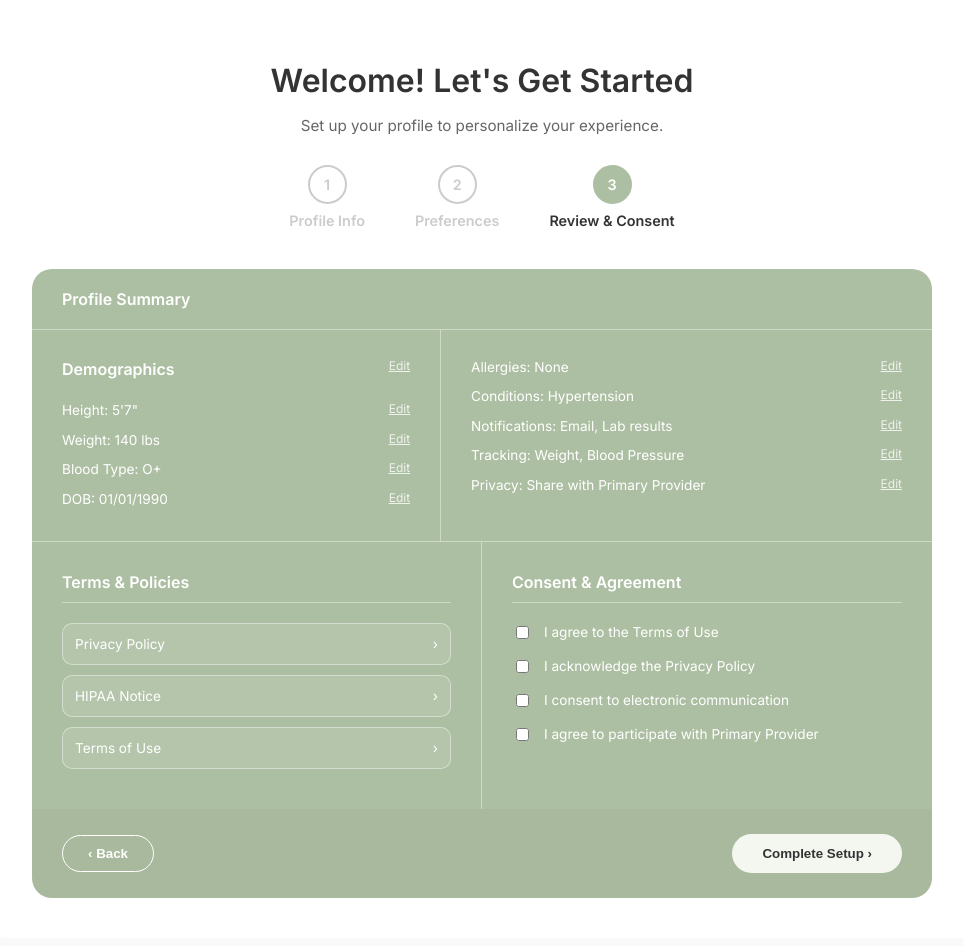
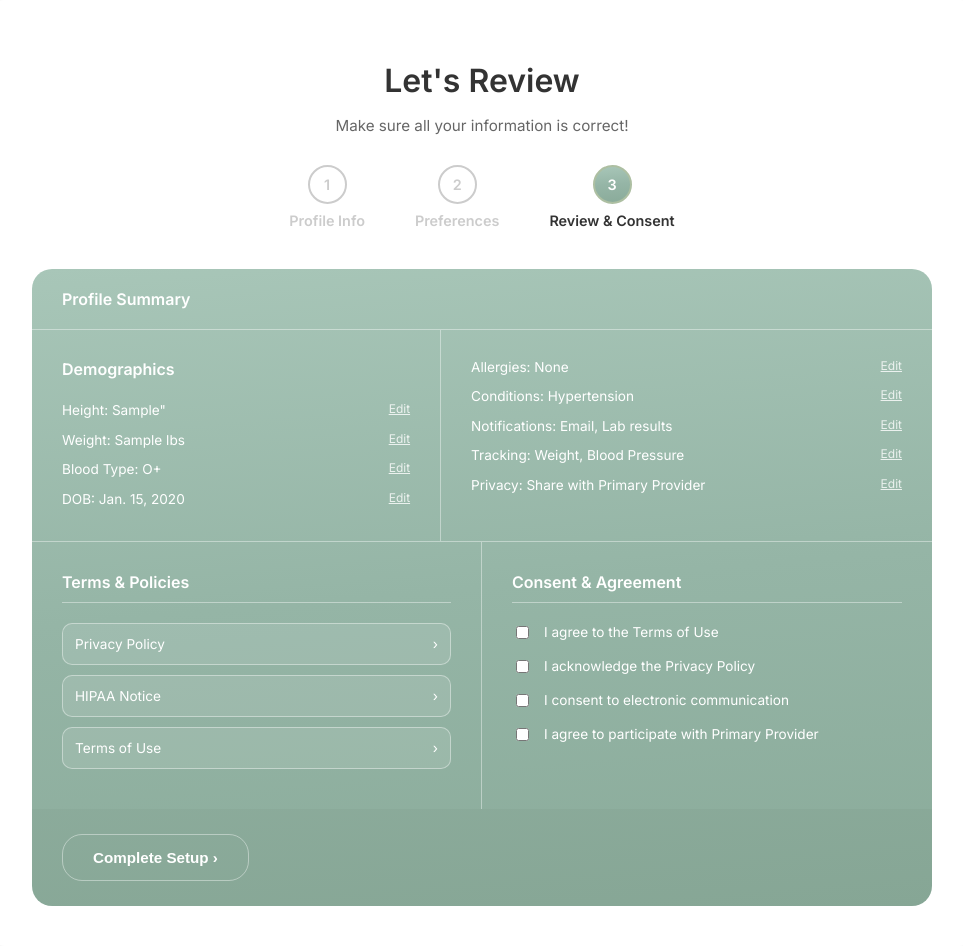
Before and after one commit to Redden5/HealthPlus, a Django app: page /patients/consent/ in a window 1280 px wide. Shown: the whole page, without its empty margins (158-1121 px from the left). Before the commit the page ends 898 px from the top, so only its background shows below. Run offline with Django 5.2, Linux system fonts and the light colour scheme; a user stored in the database is signed in; tables that the repository leaves empty hold one stand-in row (values such as "Sample post").

Commit message:
Fixed design, paitent account creation attributes, added dashboard, added profile, added edit profile

```diff
--- a/accounts/views.py
+++ b/accounts/views.py
@@ -4,6 +4,11 @@ from django.contrib import messages
 
 def login_view(request):
     if request.method == 'POST':
+        action = request.POST.get('action')
+
+        # Create Account
+        if action == 'createAccount':
+            return redirect('/patients/setup/')
         #Get data from form
         username = request.POST.get('username')
         password = request.POST.get('password')
--- a/patients/forms.py
+++ b/patients/forms.py
@@ -11,3 +11,16 @@ class ConsentForm(forms.ModelForm):
         if not data:
             raise forms.ValidationError("Please accept terms to continue.")
         return data
+class QuickEditForm(forms.ModelForm):
+    class Meta:
+        model = PatientProfile
+        fields = ['height', 'weight', 'blood_type','date_of_birth']
+        widgets = {
+            'height': forms.TextInput(attrs={'class': 'modal-input'}),
+            'weight': forms.TextInput(attrs={'class': 'modal-input'}),
+            'blood_type': forms.TextInput(attrs={'class': 'modal-input'}),
+            'date_of_birth': forms.TextInput(attrs={'class': 'modal-input'}),
+            'allergies': forms.TextInput(attrs={'class': 'modal-input'}),
+            'medical_conditions': forms.TextInput(attrs={'class': 'modal-input'}),
+            'notification_frequency': forms.TextInput(attrs={'class': 'modal-input'}),
+        }
--- a/patients/templates/patients/dashboard.html
+++ b/patients/templates/patients/dashboard.html
@@ -1,4 +1,3 @@
-<<<<<<< HEAD
 <!DOCTYPE html>
 <html lang="en">
 <head>
@@ -852,7 +851,7 @@
 
         <section class="dashboard-content">
             <div class="greeting-date">
-                Good morning, {{ profile.first_name }} {{} <span>— Tuesday, March 3, 2026</span>
+                Good morning, {{ profile.first_name }} <span>— Tuesday, March 3, 2026</span>
             </div>
 
             <!-- STAT CARDS -->
@@ -1309,6 +1308,3 @@
     </script>
 </body>
 </html>
-=======
-<h1>You made it to patient dashboard</h1>
->>>>>>> c3896ac9343605493836f0d4ab3d8ef3cf338c15
--- a/patients/templates/patients/review_consent.html
+++ b/patients/templates/patients/review_consent.html
@@ -44,11 +44,12 @@
             border-radius: 50%; display: flex; align-items: center;
             justify-content: center; margin: 0 auto 8px;
         }
-        .step.active .step-num { background: var(--primary-green); color: white; border-color: var(--primary-green); }
+        .step.active .step-num {             background: linear-gradient(175deg, #a8c6b8 0%, #95b5a6 50%, #8aab9a 100%);
+; color: white; border-color: var(--primary-green); }
 
         /* The Green Review Card */
         .form-card {
-            background-color: var(--primary-green);
+            background: linear-gradient(175deg, #a8c6b8 0%, #95b5a6 50%, #8aab9a 100%);
             border-radius: 20px;
             color: white;
             overflow: hidden;
@@ -137,35 +234,31 @@
             background: rgba(0,0,0,0.03);
         }
 
-        .btn-back {
+        .btn-complete {
             background: transparent;
-            border: 1px solid white;
             color: white;
-            padding: 10px 25px;
-            border-radius: 25px;
+            border: 1.5px solid rgba(255,255,255,0.4);
+            padding: 14px 30px;
+            border-radius: 20px;
+            font-weight: 600;
+            font-size: 0.95rem;
             cursor: pointer;
-            font-weight: 600;
+            text-decoration: none;
+            transition: background 0.2s;
         }
+        .btn-complete:hover {
+            background: rgba(255,255,255,0.1);
 
-        .btn-complete {
-            background: #f4f7f0; /* Very light green/white */
-            color: var(--text-main);
-            border: none;
-            padding: 12px 30px;
-            border-radius: 25px;
-            font-weight: 600;
-            cursor: pointer;
-            display: flex;
-            align-items: center;
-            gap: 10px;
         }
     </style>
 </head>
 <body>
 
 <div class="container">
-    <h1>Welcome! Let's Get Started</h1>
-    <p style="color: #666; margin-bottom: 30px; font-size: 0.95rem;">Set up your profile to personalize your experience.</p>
+    <form method="POST">
+        {% csrf_token %}
+    <h1>Let's Review</h1>
+    <p style="color: #666; margin-bottom: 30px; font-size: 0.95rem;">Make sure all your information is correct!</p>
 
     <div class="stepper">
         <div class="step"><div class="step-num">1</div>Profile Info</div>
@@ -180,20 +273,19 @@
             <div class="summary-col">
                 <div style="display: flex; justify-content: space-between; margin-bottom: 15px;">
                     <strong style="font-size: 1rem;">Demographics</strong>
-                    <span class="edit-link">Edit</span>
                 </div>
-                <div class="summary-item"><span>Height: 5'7"</span> <span class="edit-link">Edit</span></div>
-                <div class="summary-item"><span>Weight: 140 lbs</span> <span class="edit-link">Edit</span></div>
-                <div class="summary-item"><span>Blood Type: O+</span> <span class="edit-link">Edit</span></div>
-                <div class="summary-item"><span>DOB: 01/01/1990</span> <span class="edit-link">Edit</span></div>
+                <div class="summary-item"><span>Height: {{ profile.height }}"</span> <span class="edit-link" onclick="openModal()">Edit</span></div>
+                <div class="summary-item"><span>Weight: {{ profile.weight }} lbs</span> <span class="edit-link" onclick="openModal()">Edit</span></div>
+                <div class="summary-item"><span>Blood Type: {{ profile.blood_type }}</span> <span class="edit-link" onclick="openModal()">Edit</span></div>
+                <div class="summary-item"><span>DOB: {{ profile.date_of_birth}}</span> <span class="edit-link" onclick="openModal()">Edit</span></div>
             </div>
 
             <div class="summary-col">
-                <div class="summary-item"><span>Allergies: None</span> <span class="edit-link">Edit</span></div>
-                <div class="summary-item"><span>Conditions: Hypertension</span> <span class="edit-link">Edit</span></div>
-                <div class="summary-item"><span>Notifications: Email, Lab results</span> <span class="edit-link">Edit</span></div>
-                <div class="summary-item"><span>Tracking: Weight, Blood Pressure</span> <span class="edit-link">Edit</span></div>
-                <div class="summary-item"><span>Privacy: Share with Primary Provider</span> <span class="edit-link">Edit</span></div>
+                <div class="summary-item"><span>Allergies: None</span> <span class="edit-link" onclick="openModal()">Edit</span></div>
+                <div class="summary-item"><span>Conditions: Hypertension</span> <span class="edit-link" onclick="openModal()">Edit</span></div>
+                <div class="summary-item"><span>Notifications: Email, Lab results</span> <span class="edit-link" onclick="openModal()">Edit</span></div>
+                <div class="summary-item"><span>Tracking: Weight, Blood Pressure</span> <span class="edit-link" onclick="openModal()">Edit</span></div>
+                <div class="summary-item"><span>Privacy: Share with Primary Provider</span> <span class="edit-link" onclick="openModal()">Edit</span></div>
             </div>
         </div>
 
@@ -217,11 +309,36 @@
         </div>
 
         <div class="footer">
-            <button onclick="location.href='{% url 'preferences_setup' %}'" class="btn-back">‹ Back</button>
-            <button class="btn-complete">Complete Setup ›</button>
+            <button type="submit" name="action" value="next" class="btn-complete">Complete Setup ›</button>
         </div>
     </div>
+    </form>
 </div>
+<div id="editModal" class="modal-overlay">
+    <div class="modal-content">
+        <div class="modal-header">Edit Your Information</div>
 
+        <form method="POST">
+            {% csrf_token %}
+            <div class="modal-body">
+                {{ profile_form.as_p }}
+            </div>
+
+            <div class="modal-footer">
+                <button type="button" class="btn-cancel" onclick="closeModal()">Cancel</button>
+                <button type="submit" name="action" value="update_profile" class="btn-save">Save Changes</button>
+            </div>
+        </form>
+    </div>
+</div>
+    <script>
+    function openModal() {
+        document.getElementById('editModal').style.display = 'flex';
+    }
+
+    function closeModal() {
+        document.getElementById('editModal').style.display = 'none';
+    }
+</script>
 </body>
 </html>
--- a/patients/views.py
+++ b/patients/views.py
@@ -5,6 +5,7 @@ from django.contrib.auth.decorators import login_required
 
 from patients.constants import ALLERGY_LIST, CONDITION_LIST, BLOOD_TYPE_CHOICES
 from patients.forms import ConsentForm
+from patients.forms import QuickEditForm
 from patients.models import PatientProfile
 from patients.validators import validate_profile_setup
 
@@ -65,7 +66,7 @@ def profile_setup(request):
     else:
         context['form'] = ConsentForm()
 
-    return render(request, 'patients/profile_setup.html', context)
+        return render(request, 'patients/profile_setup.html', context)
 
 
 @login_required
@@ -76,23 +77,39 @@ def preferences_setup(request):
         profile.sms_notifications = bool(request.POST.get('sms_alerts'))
         profile.lab_alert_notifications = bool(request.POST.get('lab_alerts'))
         profile.prescription_alerts = bool(request.POST.get('prescription_alerts'))
+        profile.track_weight = bool(request.POST.get('weight_alerts'))
+        profile.track_blood_pressure = bool(request.POST.get('blood_pressure'))
+        profile.track_activity = bool(request.POST.get('activity_alerts'))
+        profile.track_sleep = bool(request.POST.get('sleep_alerts'))
+        profile.dark_mode = bool(request.POST.get('dark_mode'))
         profile.save()
-
-    return render(request, 'patients/preferences_setup.html')
+        return redirect('/patients/consent/')
+    else:
+        return render(request, 'patients/preferences_setup.html')
 
 
 @login_required
 def consent_setup(request):
+    profile = PatientProfile.objects.get(user=request.user)
     if request.method == "POST":
-        profile = PatientProfile.objects.get(user=request.user)
-        profile.terms_agreed = bool(request.POST.get('terms_agreed'))
-        profile.private_policy = bool(request.POST.get('private_policy'))
-        profile.electronic_policy = bool(request.POST.get('electronic_policy'))
-        profile.save()
-        return redirect('/patients/dashboard/')
+        action = request.POST.get('action')
+        if action == 'Edit':
+            form = QuickEditForm(request.POST, instance=profile)
+            if form.is_valid():
+                form.save()
+                # refresh page
 
-    form = ConsentForm()
-    return render(request, 'patients/review_consent.html', {'form': form})
+                return redirect('/patients/consent_setup/')
+        elif action == 'next':
+            profile.terms_agreed = bool(request.POST.get('terms_agreed'))
+            profile.private_policy = bool(request.POST.get('private_policy'))
+            profile.electronic_policy = bool(request.POST.get('electronic_policy'))
+            profile.provider_agreement = bool(request.POST.get('provider_agreement'))
+            profile.save()
+            return redirect('/patients/dashboard/')
+    context = {'consent_form': ConsentForm(), 'profile': profile, 'profile_form': QuickEditForm()
+                   }
+    return render(request, 'patients/review_consent.html',context)
 
 @login_required
 def dashboard(request):
```
Also changed, not shown: other parts of patients/templates/patients/review_consent.html (+96 -0 lines), patients/templates/patients/edit_profile.html (+28 -28 lines), patients/templates/patients/preferences_setup.html (+84 -42 lines), patients/templates/patients/profile_setup.html (+43 -27 lines), patients/migrations/0005_patientprofile_prescription_alerts.py (added).
